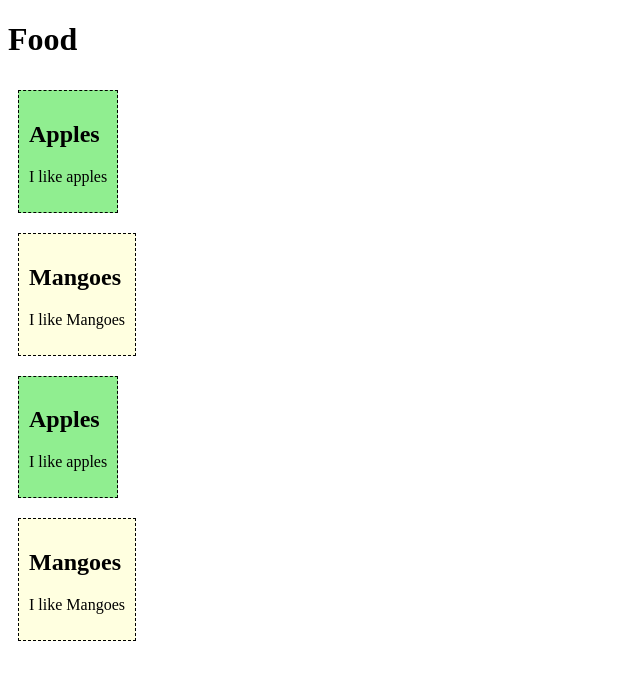
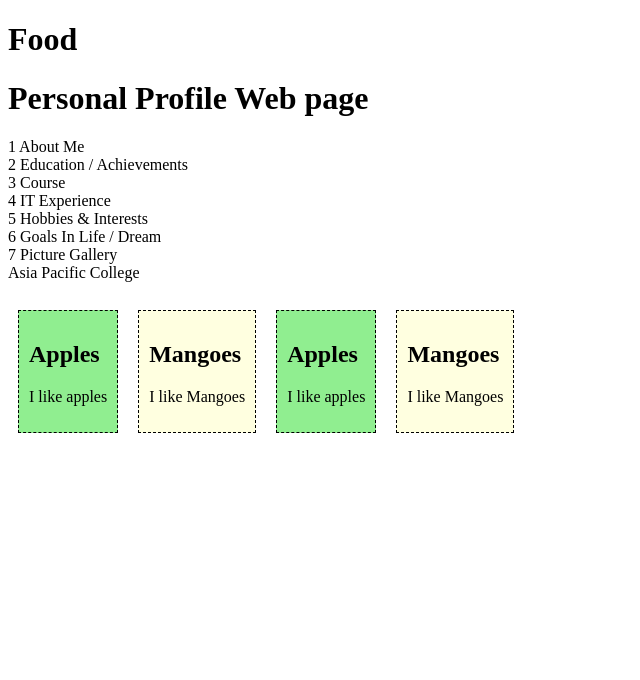
Before and after one commit to jerichoalbae/webprog-SS231-vuejs, a Vue app in the folder vue-project/: page / in a window 1280 px wide. Shown: the top 680 px of the page, without its empty margins (0-640 px from the left). Built offline with nearby package versions, Linux system fonts and the light colour scheme.

Commit message:
added personal profile

```diff
--- a/vue-project/src/App.vue
+++ b/vue-project/src/App.vue
@@ -2,10 +2,11 @@
 
 <template>
    <h1>Food</h1>
-  <food-item/> <br>
-  <food-item2/> <br>
-  <food-item/>  <br>
-  <food-item2/> <br>
+  <personal-profile/> <br>
+  <food-item/>
+  <food-item2/>
+  <food-item/>
+  <food-item2/>
 </template>
 
 <style></style>
--- /dev/null
+++ b/vue-project/src/components/PersonalProfile.vue
@@ -0,0 +1,22 @@
+<template>
+    <div class="container">
+        <header> <h1>Personal Profile Web page </h1>  </header>
+        <main>
+          <section class="main-content">
+            <div>1 About Me</div>
+            <div>2 Education / Achievements</div>
+            <div>3 Course </div>
+            <div>4 IT Experience</div>
+            <div>5 Hobbies & Interests</div>
+            <div>6 Goals In Life / Dream</div>
+            <div>7 Picture Gallery</div>
+          </section>
+          <aside class="sidebar">
+            </aside>
+        </main>
+        <footer> Asia Pacific College   </footer>
+      </div>
+    </template>
+
+    <script></script>
+    <style></style>
--- a/vue-project/src/main.js
+++ b/vue-project/src/main.js
@@ -2,8 +2,11 @@
 import App from './App.vue'
 import FoodItem from './components/FoodItem.vue'
 import FoodItem2 from './components/FoodItem2.vue'
+import PersonalProfile from './components/PersonalProfile.vue'
+
 
 const app = createApp(App)
 app.component('food-item', FoodItem)
 app.component('food-item2', FoodItem2)
+app.component('personal-profile', PersonalProfile)
 app.mount('#app')
```
